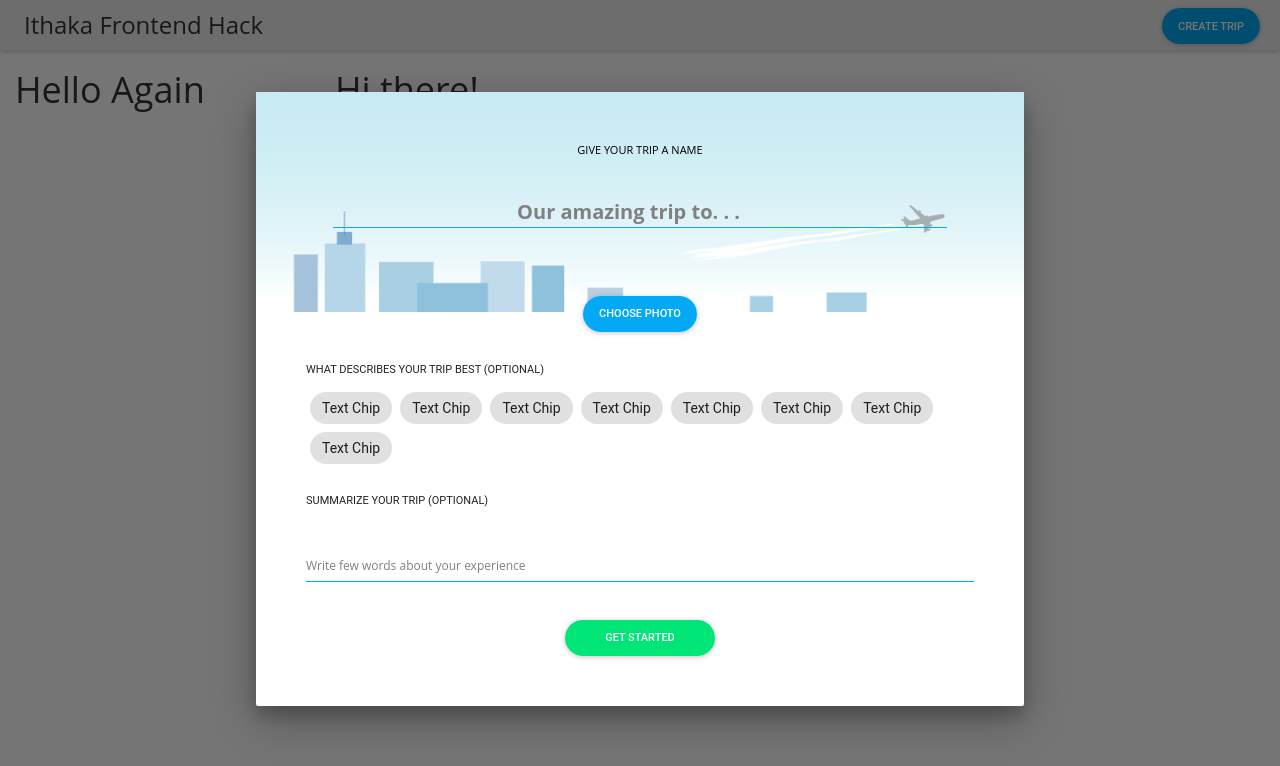
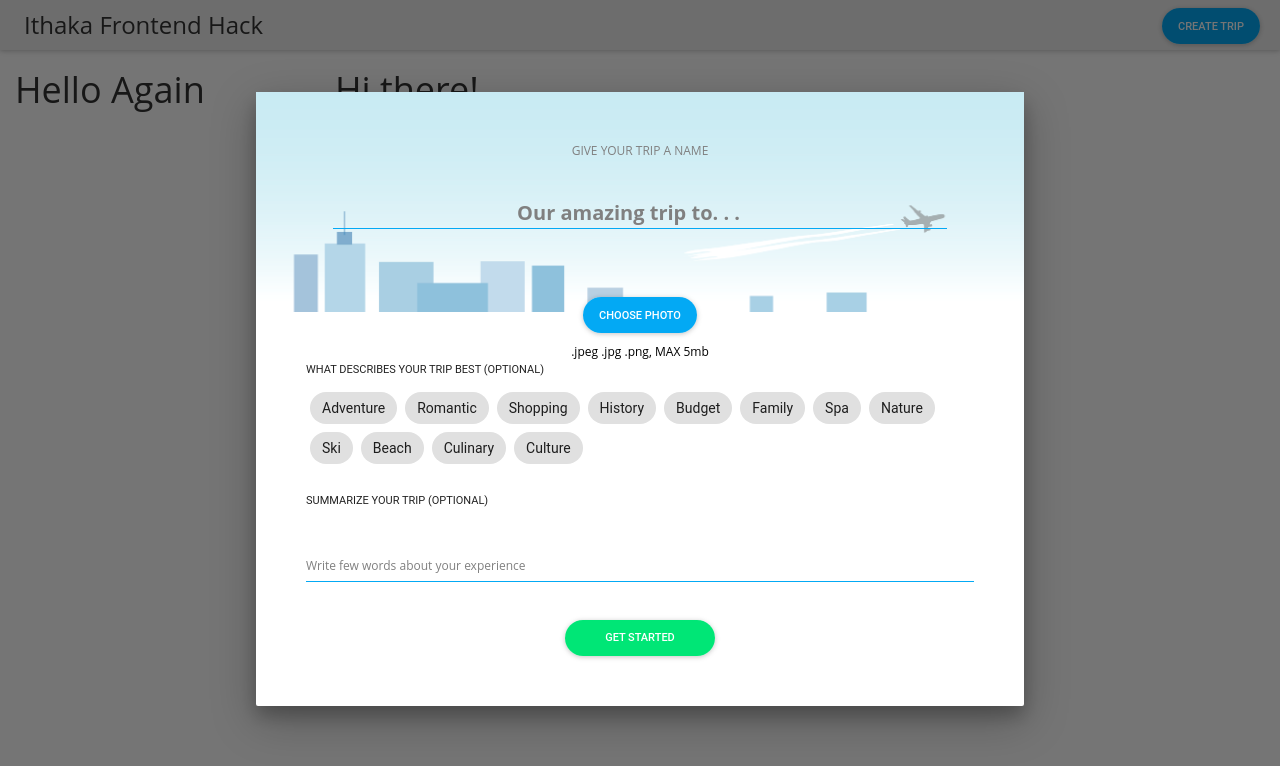
Before and after one commit to amanshu-kataria/travel-plan, a React (Create React App) app: page / in a window 1280 px wide. Both pictures are taken after a click on the button "CREATE TRIP". Shown: the top 766 px of the page. Built offline with nearby package versions, Linux system fonts and the light colour scheme.

Commit message:
Basic funcationalities for create plan

```diff
--- a/src/components/CreatePlan.js
+++ b/src/components/CreatePlan.js
@@ -6,11 +6,118 @@ import "./createPlan.css";
 import Chip from "material-ui/Chip";
 
 class CreatePlan extends Component {
+  constructor(props) {
+    super(props);
+    this.state = {
+      planName: "",
+      backgroundImage: "",
+      coverButtonLabel: "choose photo",
+      imageFrontFontColor: "grey",
+      summary: "",
+      chipTag: [
+        { key: 0, label: "Adventure", selected: false },
+        { key: 1, label: "Romantic", selected: false },
+        { key: 2, label: "Shopping", selected: false },
+        { key: 3, label: "History", selected: false },
+        { key: 4, label: "Budget", selected: false },
+        { key: 5, label: "Family", selected: false },
+        { key: 6, label: "Spa", selected: false },
+        { key: 7, label: "Nature", selected: false },
+        { key: 8, label: "Ski", selected: false },
+        { key: 9, label: "Beach", selected: false },
+        { key: 10, label: "Culinary", selected: false },
+        { key: 11, label: "Culture", selected: false }
+      ]
+    };
+
+    this.onFileUpload = this.onFileUpload.bind(this);
+    this.handlePlanName = this.handlePlanName.bind(this);
+    this.removeCover = this.removeCover.bind(this);
+    this.getStarted = this.getStarted.bind(this);
+    this.handleSummary = this.handleSummary.bind(this);
+    this.handleChip = this.handleChip.bind(this);
+  }
+
+  getStarted() {
+    this.props.onCreatePlan(
+      this.state.planName,
+      this.state.backgroundImage,
+      this.state.summary,
+      this.state.chipTag
+    );
+  }
+
+  handleChip(key) {
+    var selectedChip = this.state.chipTag;
+    selectedChip[key].selected = !selectedChip[key].selected;
+    this.setState({ chipTag: selectedChip });
+  }
+
+  handleSummary(e) {
+    this.setState({ summary: e.target.value });
+  }
+
+  removeCover() {
+    this.setState({
+      coverButtonLabel: "choose photo",
+      imageFrontFontColor: "grey"
+    });
+    var target = document.getElementsByClassName("imageContainer")[0];
+    target.style.backgroundImage =
+      'url("./static/media/plan_background.89deb83e.png")';
+    target.style.backgroundColor = "rgba(0,0,0,0)";
+    target.style.backgroundBlendMode = "normal";
+  }
+
+  handlePlanName(e) {
+    this.setState({ planName: e.target.value });
+  }
+
+  onFileUpload(e) {
+    var reader = new FileReader();
+    var file = e.target.files[0];
+
+    if (file === undefined) {
+      return;
+    }
+
+    if (file.type.match(/.(jpg|jpeg|png)$/i) && file.size <= 4194304) {
+      reader.onloadend = () => {
+        this.setState({
+          backgroundImage: reader.result,
+          imageFrontFontColor: "#ffffff",
+          coverButtonLabel: "remove cover"
+        });
+        var target = document.getElementsByClassName("imageContainer")[0];
+        target.style.backgroundImage = "url(" + reader.result + ")";
+        target.style.backgroundColor = "rgba(0,0,0,0.3)";
+        target.style.backgroundBlendMode = "overlay";
+      };
+      reader.readAsDataURL(file);
+    } else
+      alert("Please upload an image file (.jpg/ .jpeg/ .png) less than 4mb");
+  }
+
+  renderChip(data) {
+    return (
+      <Chip
+        key={data.key}
+        style={{
+          margin: "4px",
+          backgroundColor: data.selected ? "#4FC3F7" : "#E0E0E0"
+        }}
+        onClick={() => this.handleChip(data.key)}
+      >
+        {data.label}
+      </Chip>
+    );
+  }
+
   render() {
     const styles = {
       imageContainer: {
         textAlign: "center",
-        fontSize: 11,
+        fontSize: 12,
         color: "black",
         fontFamily: "'Open Sans', sans-serif",
         paddingTop: 50
@@ -26,25 +133,23 @@ class CreatePlan extends Component {
         marginLeft: "30%",
         fontWeight: "bold",
         fontSize: 20,
-        color: "grey",
+        color: this.state.imageFrontFontColor,
         fontFamily: "'Open Sans', sans-serif"
       },
       input: {
         textAlign: "center",
         fontWeight: "bold",
         fontSize: 20,
-        color: "#424242",
+        color: this.state.imageFrontFontColor,
         fontFamily: "'Open Sans', sans-serif"
       },
       raisedButton: {
         marginTop: 30,
-        borderRadius: 25
+        borderRadius: 25,
+        marginBottom: 10
       },
       underline: {
         borderColor: "#03A9F4"
-      },
-      chip: {
-        margin: 4
       },
       chipWrapper: {
         display: "flex",
@@ -67,34 +172,45 @@ class CreatePlan extends Component {
         autoScrollBodyContent={true}
       >
         <div style={styles.imageContainer} className="imageContainer">
-          <p>GIVE YOUR TRIP A NAME</p>
+          <p style={{ color: this.state.imageFrontFontColor }}>
+            GIVE YOUR TRIP A NAME
+          </p>
           <TextField
+            className="target"
             style={styles.textField}
             hintText="Our amazing trip to. . ."
             hintStyle={styles.hintStyle}
             inputStyle={styles.input}
             underlineStyle={styles.underline}
+            value={this.state.planName}
+            onChange={this.handlePlanName}
           />
           <RaisedButton
-            label="choose photo"
+            containerElement="label"
+            label={this.state.coverButtonLabel}
             backgroundColor="#03A9F4"
             style={styles.raisedButton}
             buttonStyle={{ borderRadius: 25 }}
-            labelColor="white"
+            labelColor="#FFFFFF"
             labelStyle={{ fontSize: "11px" }}
-          />
+          >
+            {this.state.coverButtonLabel === "choose photo" ? (
+              <input
+                type="file"
+                style={{ display: "none" }}
+                accept=".png, .jpg, .jpeg"
+                onChange={this.onFileUpload}
+              />
+            ) : (
+              <button style={{ display: "none" }} onClick={this.removeCover} />
+            )}
+          </RaisedButton>
+          <p>.jpeg .jpg .png, MAX 5mb</p>
         </div>
         <div className="formContent">
           <p>WHAT DESCRIBES YOUR TRIP BEST (OPTIONAL)</p>
           <div style={styles.chipWrapper}>
-            <Chip style={styles.chip}>Text Chip</Chip>
-            <Chip style={styles.chip}>Text Chip</Chip>
-            <Chip style={styles.chip}>Text Chip</Chip>
-            <Chip style={styles.chip}>Text Chip</Chip>
-            <Chip style={styles.chip}>Text Chip</Chip>
-            <Chip style={styles.chip}>Text Chip</Chip>
-            <Chip style={styles.chip}>Text Chip</Chip>
-            <Chip style={styles.chip}>Text Chip</Chip>
+            {this.state.chipTag.map(this.renderChip, this)}
           </div>
           <div className="summarySection">
             <p>SUMMARIZE YOUR TRIP (OPTIONAL)</p>
@@ -115,7 +231,9 @@ class CreatePlan extends Component {
                 color: "#424242",
                 fontFamily: "'Open Sans', sans-serif"
               }}
+              value={this.state.summary}
               underlineStyle={styles.underline}
+              onChange={this.handleSummary}
             />
             <div className="getStartedButton">
               <RaisedButton
@@ -123,8 +241,9 @@ class CreatePlan extends Component {
                 backgroundColor="#00E676"
                 style={styles.startedRaisedButton}
                 buttonStyle={{ borderRadius: 25 }}
-                labelColor="white"
+                labelColor="#FFFFFF"
                 labelStyle={{ fontSize: "11px" }}
+                onClick={this.getStarted}
               />
             </div>
           </div>
```
